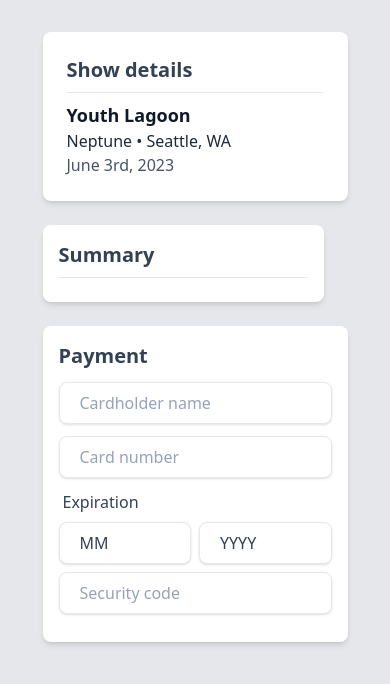
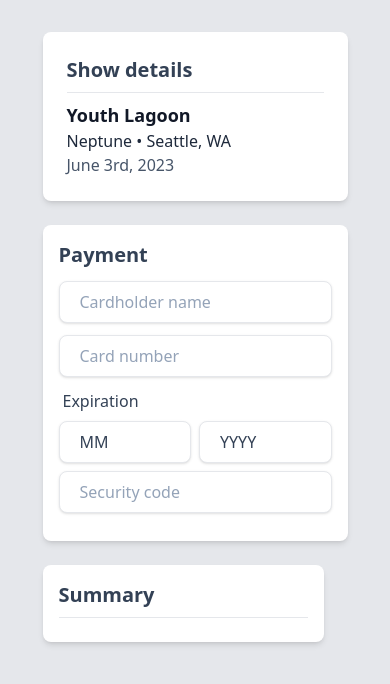
Before and after one commit to phyrisrose/frontend-tickets, a Next.js app: page /checkout/0 in a window 390 px wide. Shown: the top 684 px of the page. Built offline with nearby package versions, Linux system fonts and the light colour scheme.

Commit message:
checkout cards ordering on different screen sizes

```diff
--- a/src/app/checkout/[show]/checkout-summary-card.tsx
+++ b/src/app/checkout/[show]/checkout-summary-card.tsx
@@ -7,7 +7,7 @@
  */
 export default function CheckoutSummaryCard() {
   return (
-    <Card className="col-span-1 row-span-2 p-4 divide-y">
+    <Card className="col-span-1 row-span-2 p-4 divide-y order-last sm:order-2 w-full">
       <h1 className="text-xl font-extrabold text-slate-700">Summary</h1>
       <div className="mt-2 pt-2"></div>
     </Card>
--- a/src/app/checkout/[show]/payment-card.tsx
+++ b/src/app/checkout/[show]/payment-card.tsx
@@ -5,7 +5,7 @@
  */
 export default function PaymentCard() {
   return (
-    <Card className="col-span-2 p-4">
+    <Card className="col-span-2 p-4 order-3 sm:order-2">
       <h1 className="text-xl font-extrabold text-slate-700">Payment</h1>
       <div className="">
         <div className="my-3">
--- a/src/app/checkout/[show]/show-summary-card.tsx
+++ b/src/app/checkout/[show]/show-summary-card.tsx
@@ -8,7 +8,7 @@
 
 export default function ShowSummaryCard({ show }: ShowSummaryCardProps) {
   return (
-    <Card className="col-span-2 p-6 divide-y">
+    <Card className="col-span-2 p-6 divide-y order-1">
       <h1 className="text-xl font-extrabold text-slate-700">Show details</h1>
       <div className="mt-2 pt-2">
         <div className="text-lg font-bold">{show.musician}</div>
```
